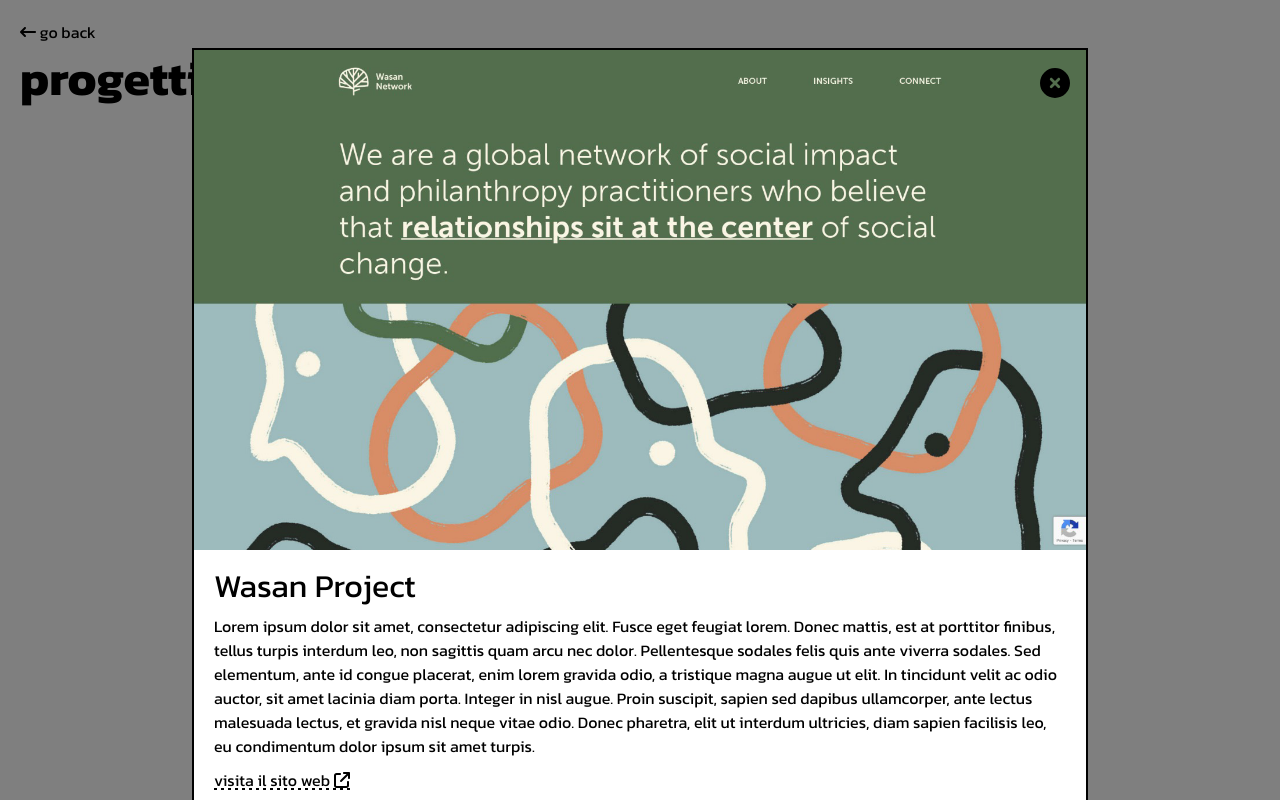
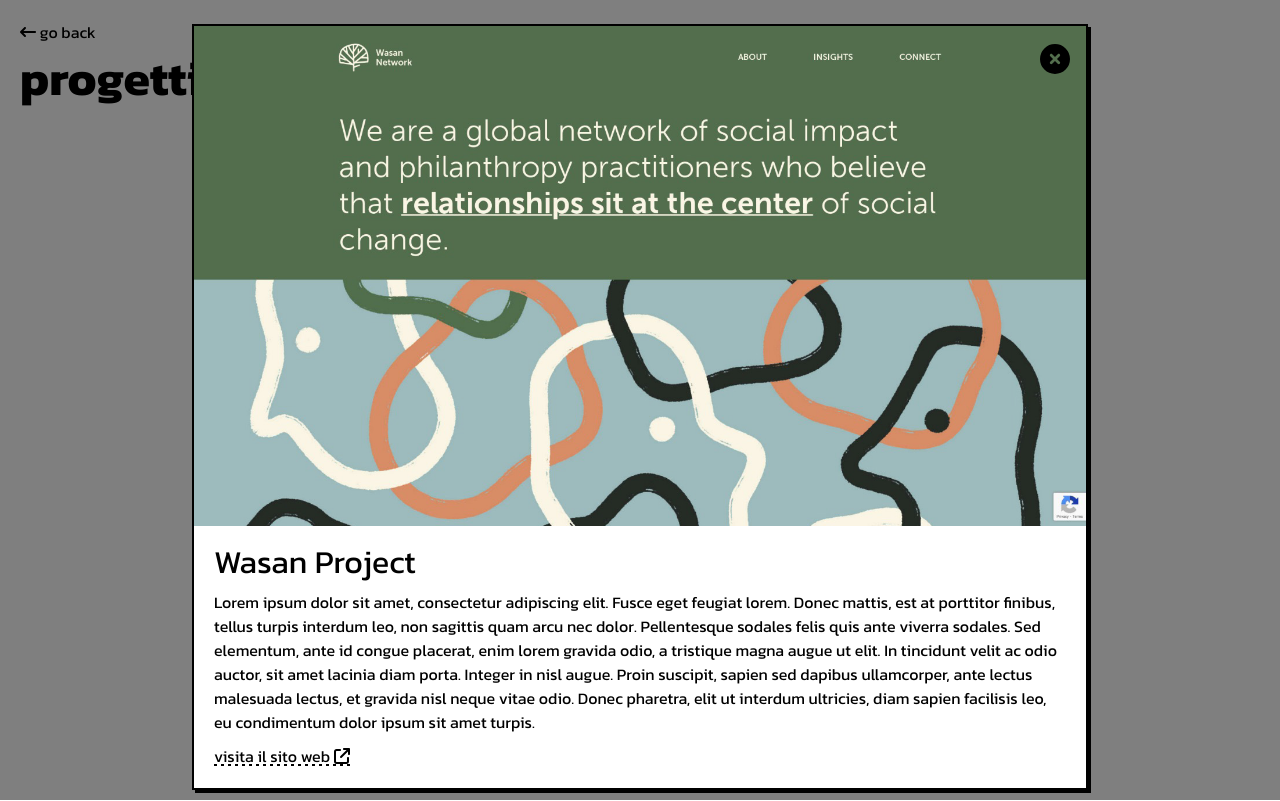
Before and after one commit to 0xDEMXN/portfolio, a Next.js app: page /portfolio in a window 1280 px wide. Both pictures are taken after a click on the element 218 px from the left and 320 px from the top of the page. Built offline with nearby package versions, Linux system fonts and the light colour scheme.

Commit message:
fix: cursor coords + extcard padding and overflow

```diff
--- a/components/Card/card.module.css
+++ b/components/Card/card.module.css
@@ -1,7 +1,7 @@
 .card {
   border: 2px solid black;
   margin-bottom: 10px;
-  cursor: url('/cursor.png'), auto;
+  cursor: url('/cursor.png') 50 50, auto;
   background-color: #fff;
   box-shadow: 3px 3px #000;
 }
--- a/components/ExtendedCard/ExtendedCard.tsx
+++ b/components/ExtendedCard/ExtendedCard.tsx
@@ -10,10 +10,10 @@
   {project: Project, onProjectClose: () => void}
 ) => {
   return (
-    <div className="fixed inset-0 bg-black/50 flex justify-center" onClick={onProjectClose}>
+    <div className="fixed inset-0 p-6 overflow-y-auto bg-black/50" onClick={onProjectClose}>
       <motion.div
         layoutId={project.slug}
-        className="max-w-4xl w-11/12 py-12 overflow-y-scroll"
+        className="max-w-4xl mx-auto"
         onClick={(e) => e.stopPropagation()}
       >
         <div className={styles.card}>
```
